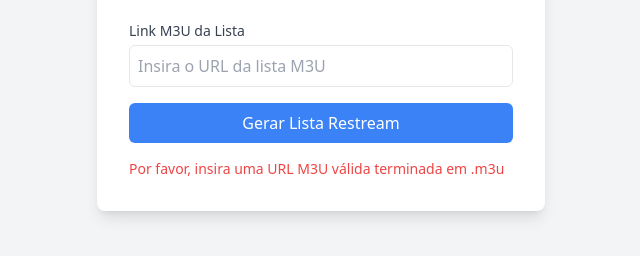
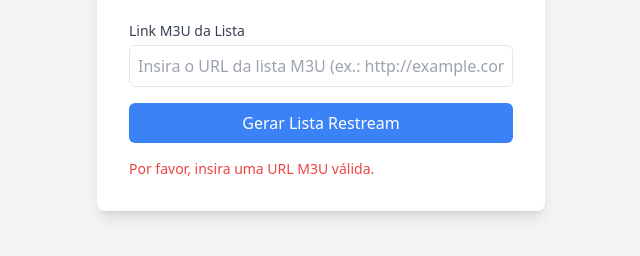
Before and after one commit to Antoniosouzatete/teste, a website: page public/index.html in a window 1280 px wide. Both pictures are taken after a click on the button "Gerar Lista Restream". Shown: the part 328-584 px from the top of the page, without its empty margins (319-959 px from the left). Drawn offline with nearby package versions, Linux system fonts and the light colour scheme.

Commit message:
Update index.html

```diff
--- a/public/index.html
+++ b/public/index.html
@@ -11,7 +11,7 @@
         <h1 class="text-2xl font-bold mb-6 text-center">Painel IPTV Restream</h1>
         <div class="mb-4">
             <label for="m3u-link" class="block text-sm font-medium text-gray-700">Link M3U da Lista</label>
-            <input type="text" id="m3u-link" class="mt-1 p-2 w-full border rounded-md" placeholder="Insira o URL da lista M3U">
+            <input type="text" id="m3u-link" class="mt-1 p-2 w-full border rounded-md" placeholder="Insira o URL da lista M3U (ex.: http://example.com/lista.m3u ou http://example.com/get.php)">
         </div>
         <button onclick="generateRestreamList()" class="w-full bg-blue-500 text-white p-2 rounded-md hover:bg-blue-600">Gerar Lista Restream</button>
         <div id="output" class="mt-4 text-sm text-gray-600"></div>
@@ -22,8 +22,8 @@
             const m3uLink = document.getElementById('m3u-link').value.trim();
             const outputDiv = document.getElementById('output');
 
-            if (!m3uLink || !m3uLink.match(/\.m3u$/)) {
-                outputDiv.innerHTML = '<p class="text-red-500">Por favor, insira uma URL M3U válida terminada em .m3u</p>';
+            if (!m3uLink) {
+                outputDiv.innerHTML = '<p class="text-red-500">Por favor, insira uma URL M3U válida.</p>';
                 return;
             }
 
```
